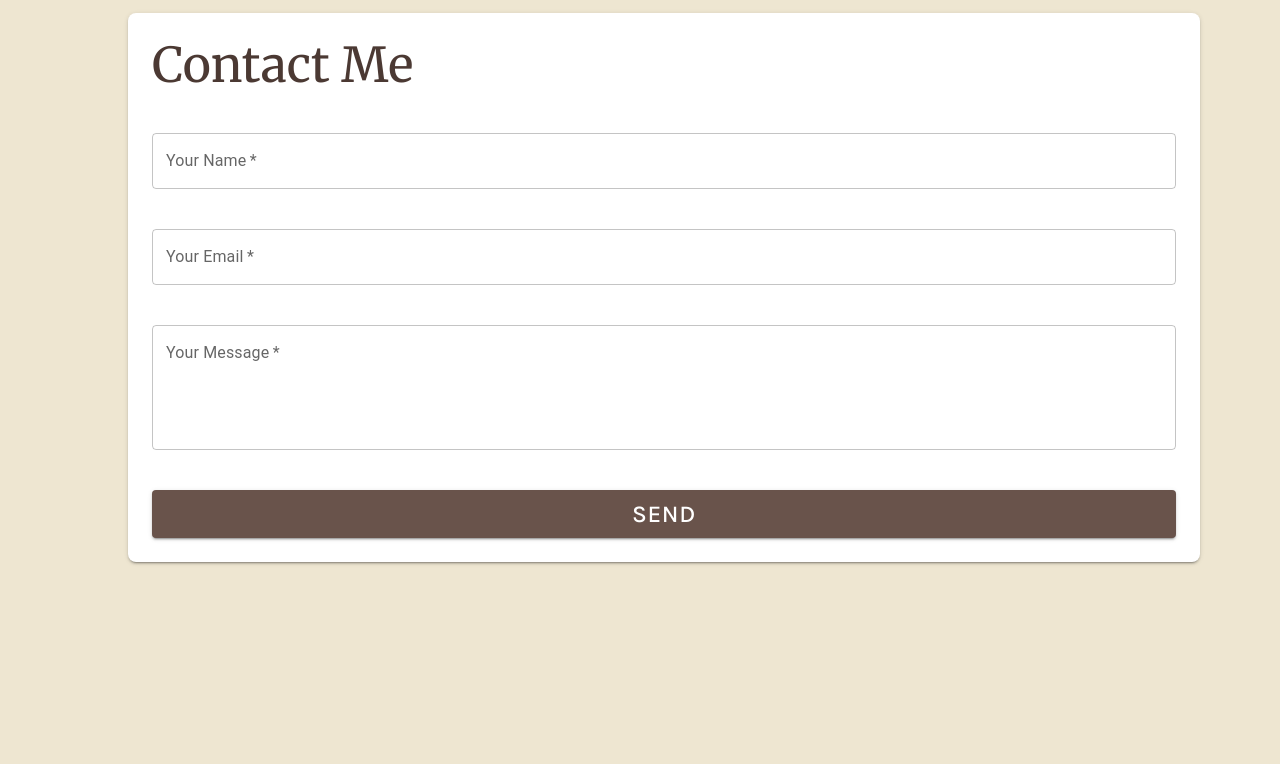
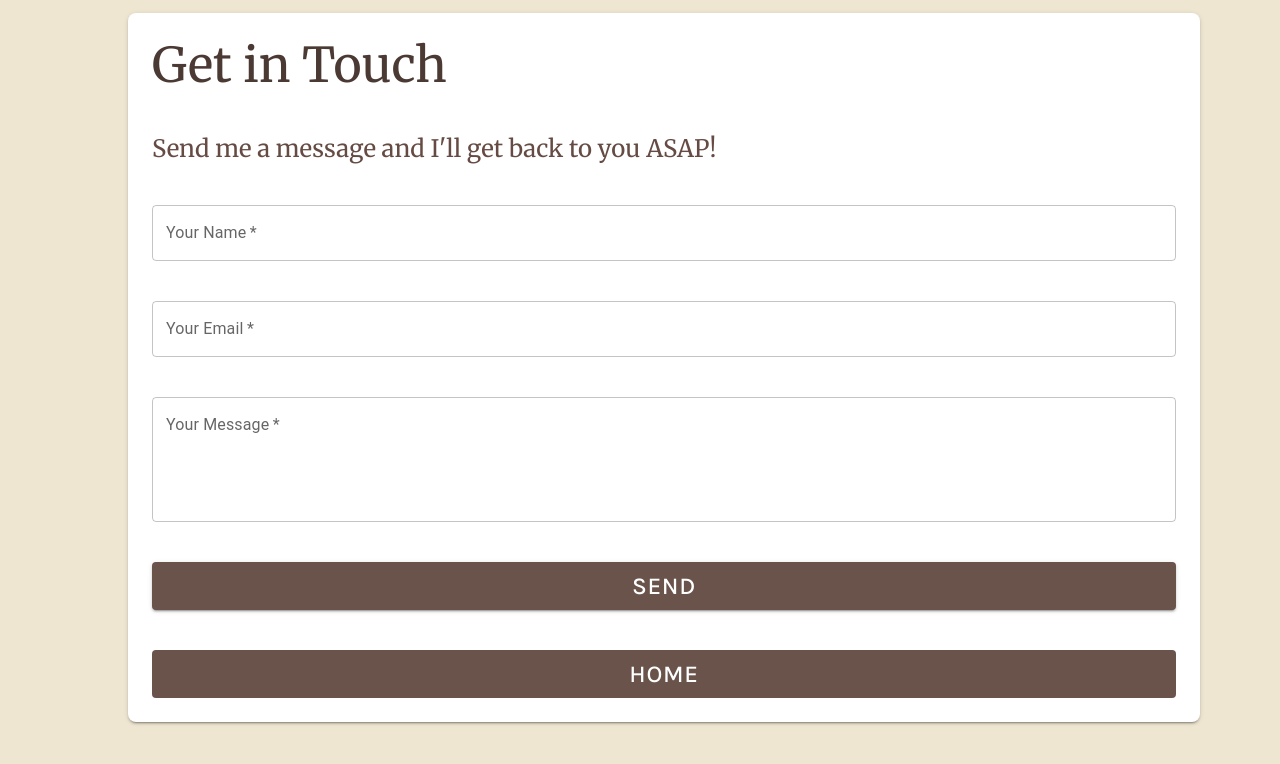
Before and after one commit to meganhacha/all-about-meg, a React (Create React App) app: page /contact in a window 1280 px wide. Shown: the top 764 px of the page. Built offline with nearby package versions, Linux system fonts and the light colour scheme.

Commit message:
Contact form tidied up, will now make branches for future changes

```diff
--- a/src/pages/Contact.js
+++ b/src/pages/Contact.js
@@ -1,8 +1,10 @@
 import { Box, Button, TextField, Typography } from '@mui/material';
 import React, { useState } from 'react';
+import { useNavigate } from 'react-router-dom';
 
 
 const Contact = () => {
+    const navigate = useNavigate();
 
     const [status, setStatus] = useState("Send");
 
@@ -52,7 +54,8 @@ const Contact = () => {
             marginTop: '1vw'
         }}
         >
-        <Typography variant="h3" fontFamily={'Merriweather'} color={'rgb(75, 57, 51)'}>Contact Me</Typography>
+        <Typography variant="h3" fontFamily={'Merriweather'} color={'rgb(75, 57, 51)'}>Get in Touch</Typography>
+        <Typography variant="h5" fontFamily={'Merriweather'} color={'rgb(101, 75, 67)'}>Send me a message and I'll get back to you ASAP!</Typography>
         <TextField name="name" label="Your Name" required />
         <TextField name="email" label="Your Email" type="email" required />
         <TextField name="message" label="Your Message" multiline rows={4} required />
@@ -62,6 +65,14 @@ const Contact = () => {
             fontSize: '24px',
             background: 'rgb(105, 83, 75)',
         }}>{status}</Button>
+
+        <Button onClick={() => navigate('/')} sx={{
+                        height: '3rem',
+                        fontFamily: 'Karla',
+                        fontSize: '24px',
+                        background: 'rgb(105, 83, 75)',
+                        color: 'white'
+        }}>Home</Button>
         </Box>
     );
 };
```
